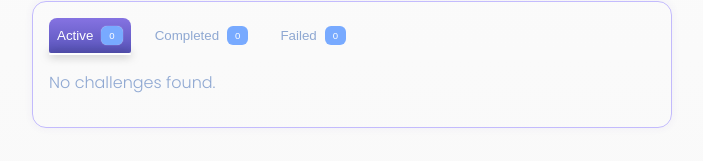
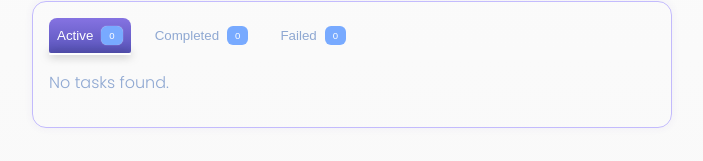
Before and after one commit to KozerT/Taskflowz, a React (Vite) app: page /tasks in a window 1280 px wide. Shown: the part 154-315 px from the top of the page, without its empty margins (288-991 px from the left). Built offline with nearby package versions, Linux system fonts and the light colour scheme.

Commit message:
feat: add an exit animation on a multiple forns elements, like li, ul, p

```diff
--- a/src/components/TaskItem.jsx
+++ b/src/components/TaskItem.jsx
@@ -20,7 +20,7 @@ const TaskItem = ({ task, onViewDetails, isExpanded }) => {
   };
 
   return (
-    <li>
+    <motion.li layout exit={{ y: -10, opacity: 0 }}>
       <article className="task-item">
         <header>
           <img {...task.image} />
@@ -55,7 +55,7 @@ const TaskItem = ({ task, onViewDetails, isExpanded }) => {
           )}
         </div>
       </article>
-    </li>
+    </motion.li>
   );
 };
 
--- a/src/components/Tasks.jsx
+++ b/src/components/Tasks.jsx
@@ -2,6 +2,7 @@ import { useContext, useState } from "react";
 import TaskTabs from "./TaskTabs";
 import { TasksContext } from "../store/tasks-context";
 import TaskItem from "./TaskItem";
+import { AnimatePresence, motion } from "framer-motion";
 
 const Tasks = () => {
   const { tasks } = useContext(TasksContext);
@@ -36,8 +37,10 @@ const Tasks = () => {
         onSelectType={handleSelectType}
         selectedType={selectedType}
       >
+        <AnimatePresence mode="wait">
           {displayedTasks.length > 0 && (
-          <ol className="task-items">
+            <motion.ol key="list" className="task-items">
+              <AnimatePresence>
                 {displayedTasks.map((task) => (
                   <TaskItem
                     key={task.id}
@@ -46,9 +49,20 @@ const Tasks = () => {
                     isExpanded={expanded === task.id}
                   />
                 ))}
-          </ol>
+              </AnimatePresence>
+            </motion.ol>
           )}
-        {displayedTasks.length === 0 && <p>No challenges found.</p>}
+          {displayedTasks.length === 0 && (
+            <motion.p
+              key="fallback"
+              initial={{ opacity: 0, y: -10 }}
+              animate={{ opacity: 1, y: 0 }}
+              exit={{ opacity: 0, y: -10 }}
+            >
+              No tasks found.
+            </motion.p>
+          )}
+        </AnimatePresence>
       </TaskTabs>
     </div>
   );
```
Lines whose indentation alone changed are shown as unchanged.
